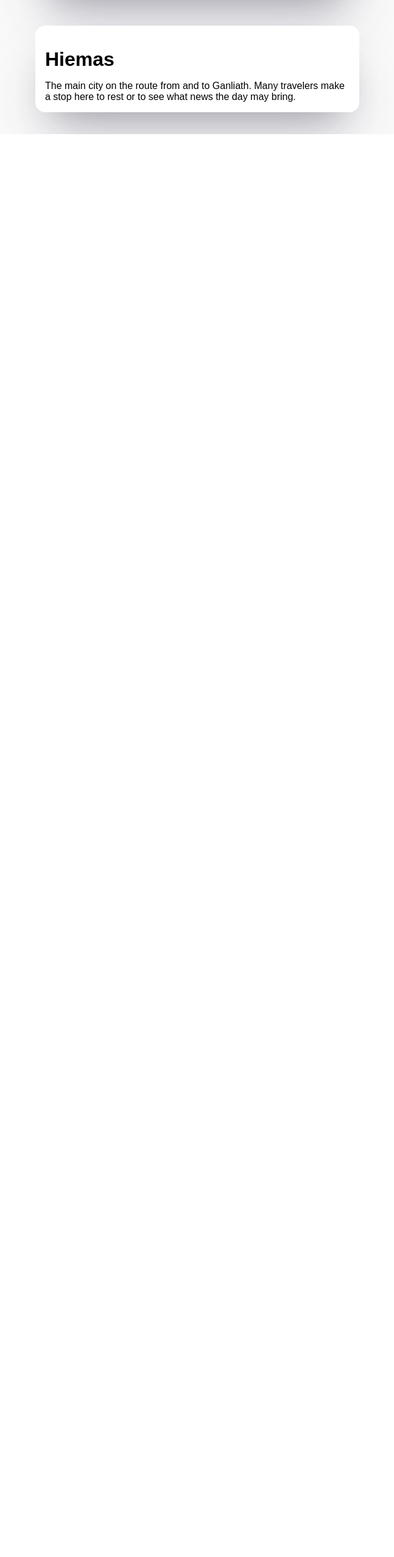
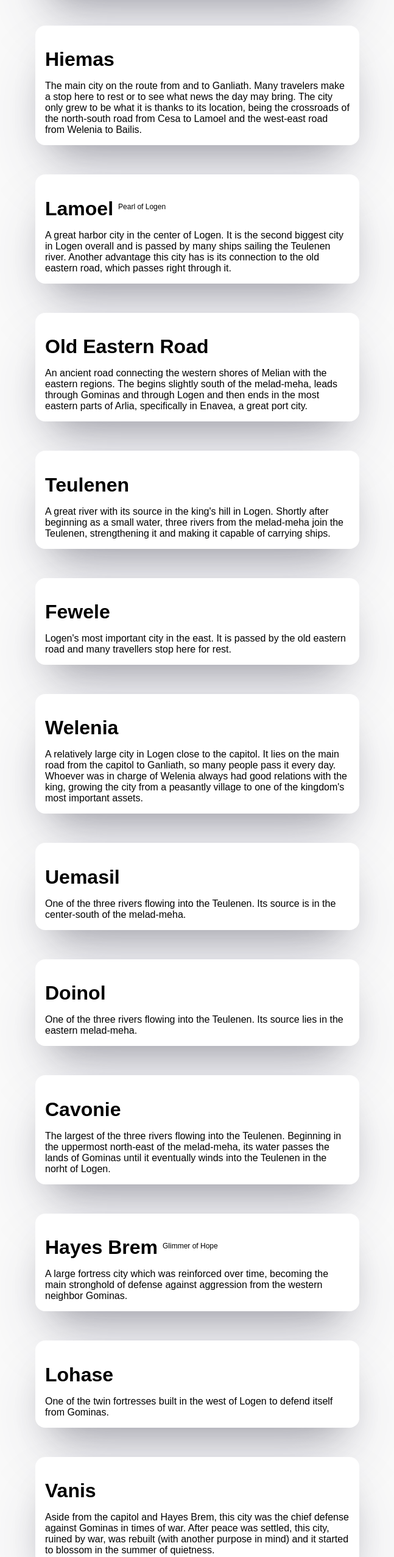
Before and after one commit to crushy99/melian, a React (Vite) app: page / in a window 1280 px wide. Shown: the part 6500-9053 px from the top of the page at 61% size, without its empty margins (316-963 px from the left). Before the commit the page ends 6720 px from the top, so only its background shows below. Built offline with nearby package versions, Linux system fonts and the light colour scheme.

Commit message:
add Logen map entries

```diff
--- a/lexicon/EnglishLexicon.ts
+++ b/lexicon/EnglishLexicon.ts
@@ -201,7 +201,75 @@ export const EnglishLexicon: Entry[] = [
     {
         name: "Hiemas",
         type: EntryType.Place,
-        entry: "The main city on the route from and to Ganliath. Many travelers make a stop here to rest or to see what news the day may bring.",
+        entry: "The main city on the route from and to Ganliath. Many travelers make a stop here to rest or to see what news the day may bring. The city only grew to be what it is thanks to its location, being the crossroads of the north-south road from Cesa to Lamoel and the west-east road from Welenia to Bailis.",
+        isFinished: false,
+    },
+    {
+        name: "Lamoel",
+        synonyms: ["Pearl of Logen"],
+        type: EntryType.Place,
+        entry: "A great harbor city in the center of Logen. It is the second biggest city in Logen overall and is passed by many ships sailing the Teulenen river. Another advantage this city has is its connection to the old eastern road, which passes right through it.",
+        isFinished: false,
+    },
+    {
+        name: "Old Eastern Road",
+        type: EntryType.Place,
+        entry: "An ancient road connecting the western shores of Melian with the eastern regions. The begins slightly south of the melad-meha, leads through Gominas and through Logen and then ends in the most eastern parts of Arlia, specifically in Enavea, a great port city.",
+        isFinished: false,
+    },
+    {
+        name: "Teulenen",
+        type: EntryType.Place,
+        entry: "A great river with its source in the king's hill in Logen. Shortly after beginning as a small water, three rivers from the melad-meha join the Teulenen, strengthening it and making it capable of carrying ships.",
+        isFinished: false,
+    },
+    {
+        name: "Fewele",
+        type: EntryType.Place,
+        entry: "Logen's most important city in the east. It is passed by the old eastern road and many travellers stop here for rest.",
+        isFinished: false,
+    },
+    {
+        name: "Welenia",
+        type: EntryType.Place,
+        entry: "A relatively large city in Logen close to the capitol. It lies on the main road from the capitol to Ganliath, so many people pass it every day. Whoever was in charge of Welenia always had good relations with the king, growing the city from a peasantly village to one of the kingdom's most important assets.",
+        isFinished: false,
+    },
+    {
+        name: "Uemasil",
+        type: EntryType.Place,
+        entry: "One of the three rivers flowing into the Teulenen. Its source is in the center-south of the melad-meha.",
+        isFinished: true,
+    },
+    {
+        name: "Doinol",
+        type: EntryType.Place,
+        entry: "One of the three rivers flowing into the Teulenen. Its source lies in the eastern melad-meha.",
+        isFinished: true,
+    },
+    {
+        name: "Cavonie",
+        type: EntryType.Place,
+        entry: "The largest of the three rivers flowing into the Teulenen. Beginning in the uppermost north-east of the melad-meha, its water passes the lands of Gominas until it eventually winds into the Teulenen in the norht of Logen.",
+        isFinished: true,
+    },
+    {
+        name: "Hayes Brem",
+        synonyms: ["Logen's Star", "Glimmer of Hope"],
+        type: EntryType.Place,
+        entry: "A large fortress city which was reinforced over time, becoming the main stronghold of defense against aggression from the western neighbor Gominas.",
+        isFinished: false,
+    },
+    {
+        name: "Lohase",
+        type: EntryType.Place,
+        entry: "One of the twin fortresses built in the west of Logen to defend itself from Gominas.",
+        isFinished: false,
+    },
+    {
+        name: "Vanis",
+        type: EntryType.Place,
+        entry: "Aside from the capitol and Hayes Brem, this city was the chief defense against Gominas in times of war. After peace was settled, this city, ruined by war, was rebuilt (with another purpose in mind) and it started to blossom in the summer of quietness.",
         isFinished: false,
     }
 ];
```
